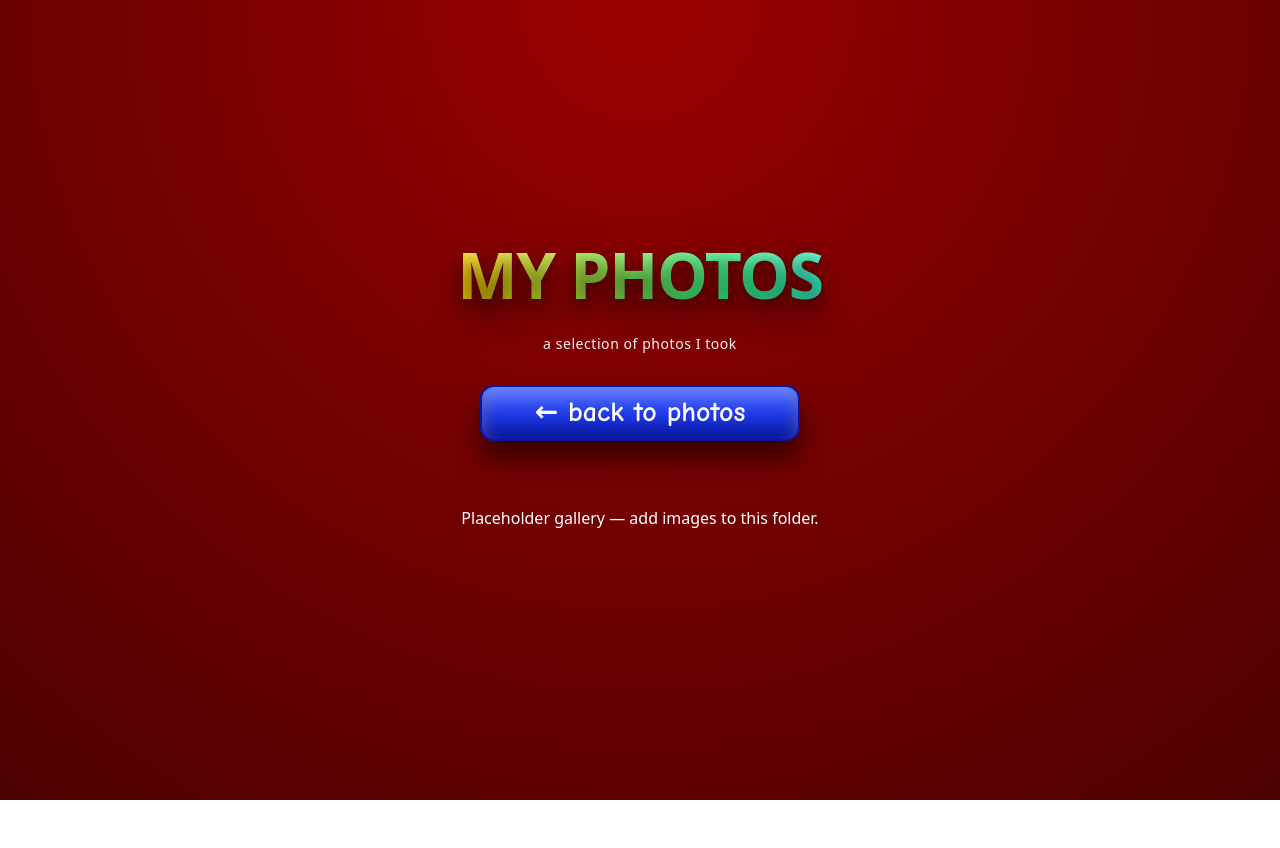
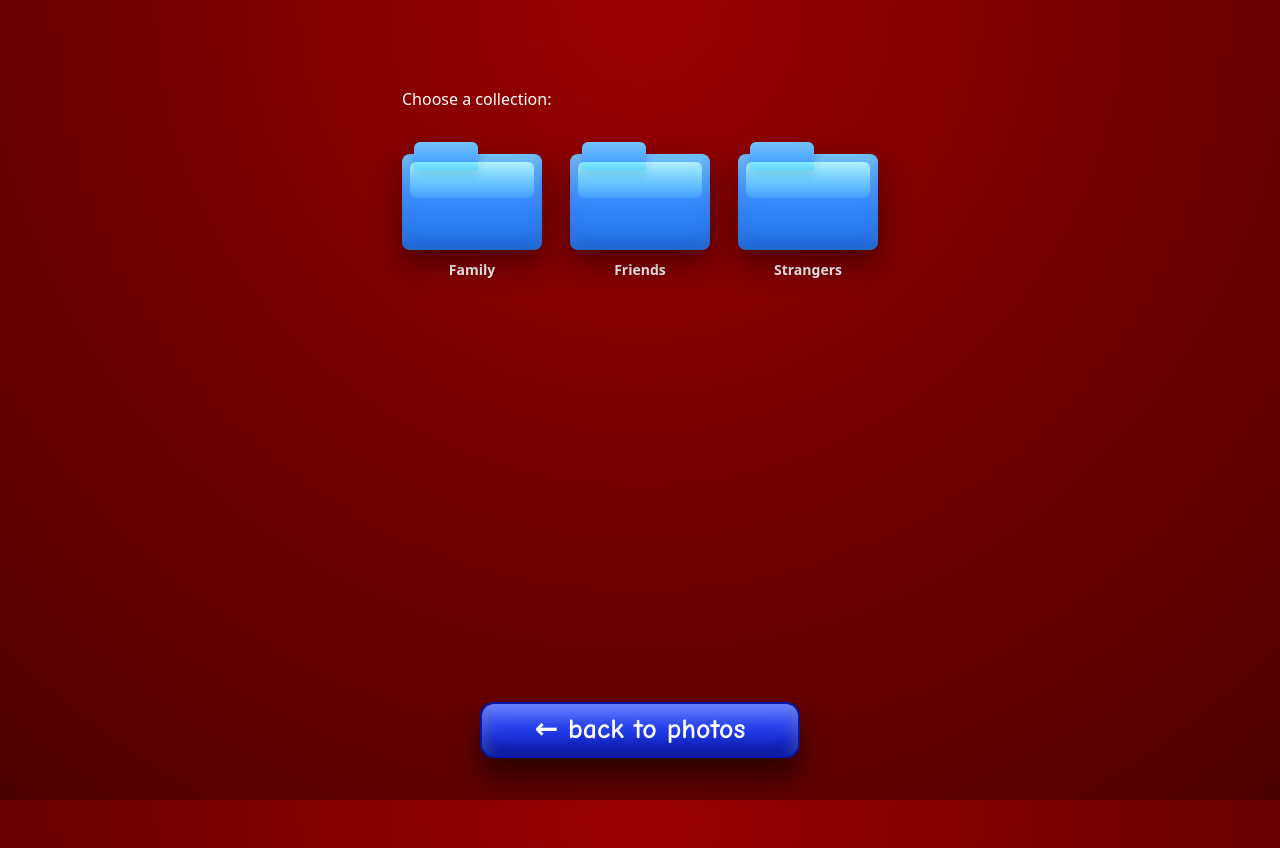
Before and after one commit to marysweetness/marysweetness, an Eleventy site: page photos/mine/index.html in a window 1280 px wide. Before the commit the page ends 800 px from the top, so only its background shows below. Built offline with nearby package versions, Linux system fonts and the light colour scheme; Eleventy itself is replaced by a stand-in of ours; files that its build step writes are made by us from their sources.

Commit message:
photos/mine: mirror theirs layout + bottom back button

```diff
--- a/photos/mine/index.html
+++ b/photos/mine/index.html
@@ -8,15 +8,29 @@
   </head>
   <body>
     <main class="center">
-      <div class="title" data-text="My Photos">My Photos</div>
-      <div class="subtitle">a selection of photos I took</div>
+      <div style="max-width:900px; padding:24px; display:flex; flex-direction:column; min-height:calc(100vh - 48px);">
+        <p>Choose a collection:</p>
 
-      <nav class="stack">
-        <a class="button" href="/photos/">← back to photos</a>
-      </nav>
+        <div class="folder-grid">
+          <a class="folder" href="/photos/mine/family/">
+            <div class="folder-box" aria-hidden></div>
+            <div class="folder-label">Family</div>
+          </a>
 
-      <div style="max-width:900px; padding:24px;">
-        <p>Placeholder gallery — add images to this folder.</p>
+          <a class="folder" href="/photos/mine/friends/">
+            <div class="folder-box" aria-hidden></div>
+            <div class="folder-label">Friends</div>
+          </a>
+
+          <a class="folder" href="/photos/mine/strangers/">
+            <div class="folder-box" aria-hidden></div>
+            <div class="folder-label">Strangers</div>
+          </a>
+        </div>
+
+        <nav class="stack" style="margin-top:auto; margin-bottom:18px;">
+          <a class="button" href="/photos/">← back to photos</a>
+        </nav>
       </div>
     </main>
   </body>
```
